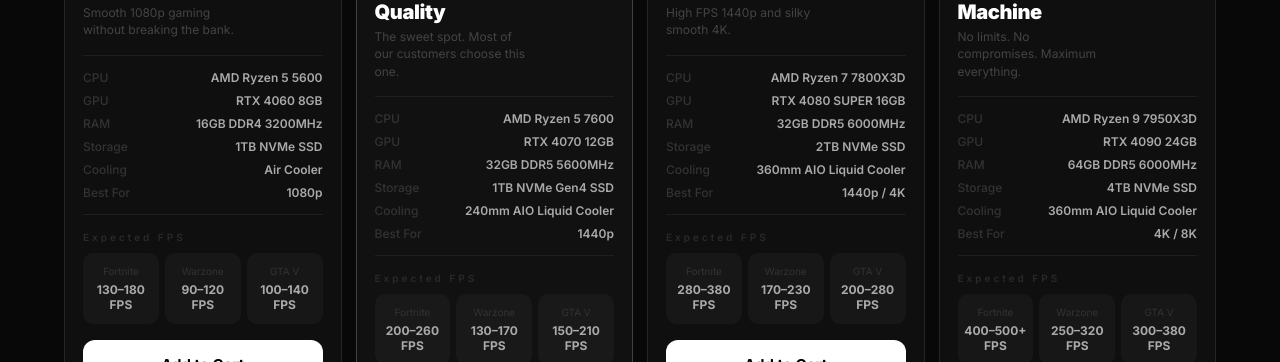
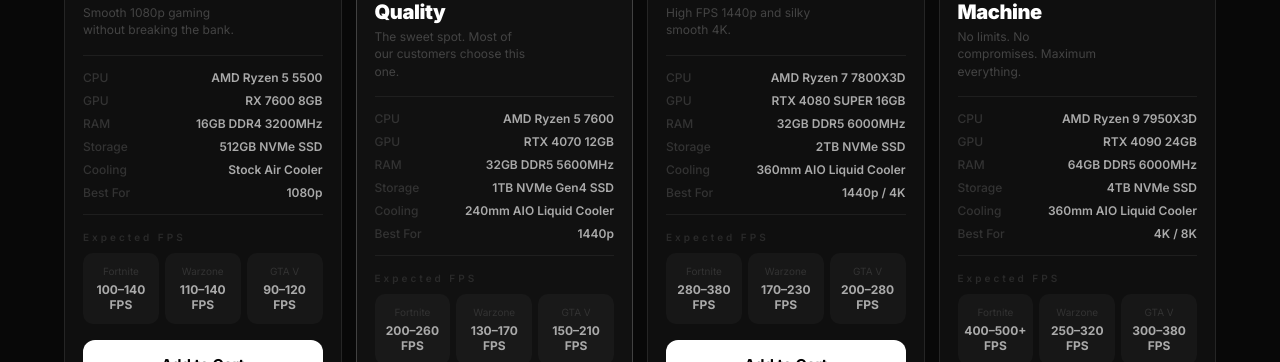
Before and after one commit to SoftHACKER2/wes-pc, a Next.js app: page /builds in a window 1280 px wide. Shown: the part 352-714 px from the top of the page. Built offline with nearby package versions, Linux system fonts and the light colour scheme.

Commit message:
Update Budget Killer specs to final build

```diff
--- a/app/data/builds.ts
+++ b/app/data/builds.ts
@@ -6,16 +6,16 @@ export const builds = [
     price: "£799",
     priceNum: 799,
     badge: null,
-    cpu: "AMD Ryzen 5 5600",
-    gpu: "RTX 4060 8GB",
+    cpu: "AMD Ryzen 5 5500",
+    gpu: "RX 7600 8GB",
     ram: "16GB DDR4 3200MHz",
-    storage: "1TB NVMe SSD",
-    cooling: "Air Cooler",
+    storage: "512GB NVMe SSD",
+    cooling: "Stock Air Cooler",
     resolution: "1080p",
     fps: {
-      fortnite: "130–180 FPS",
-      warzone: "90–120 FPS",
-      gta: "100–140 FPS",
+      fortnite: "100–140 FPS",
+      warzone: "110–140 FPS",
+      gta: "90–120 FPS",
     },
     description:
       "Perfect for competitive gaming at 1080p. Handles Fortnite, Valorant, CS2, and Apex Legends without breaking a sweat.",
```
